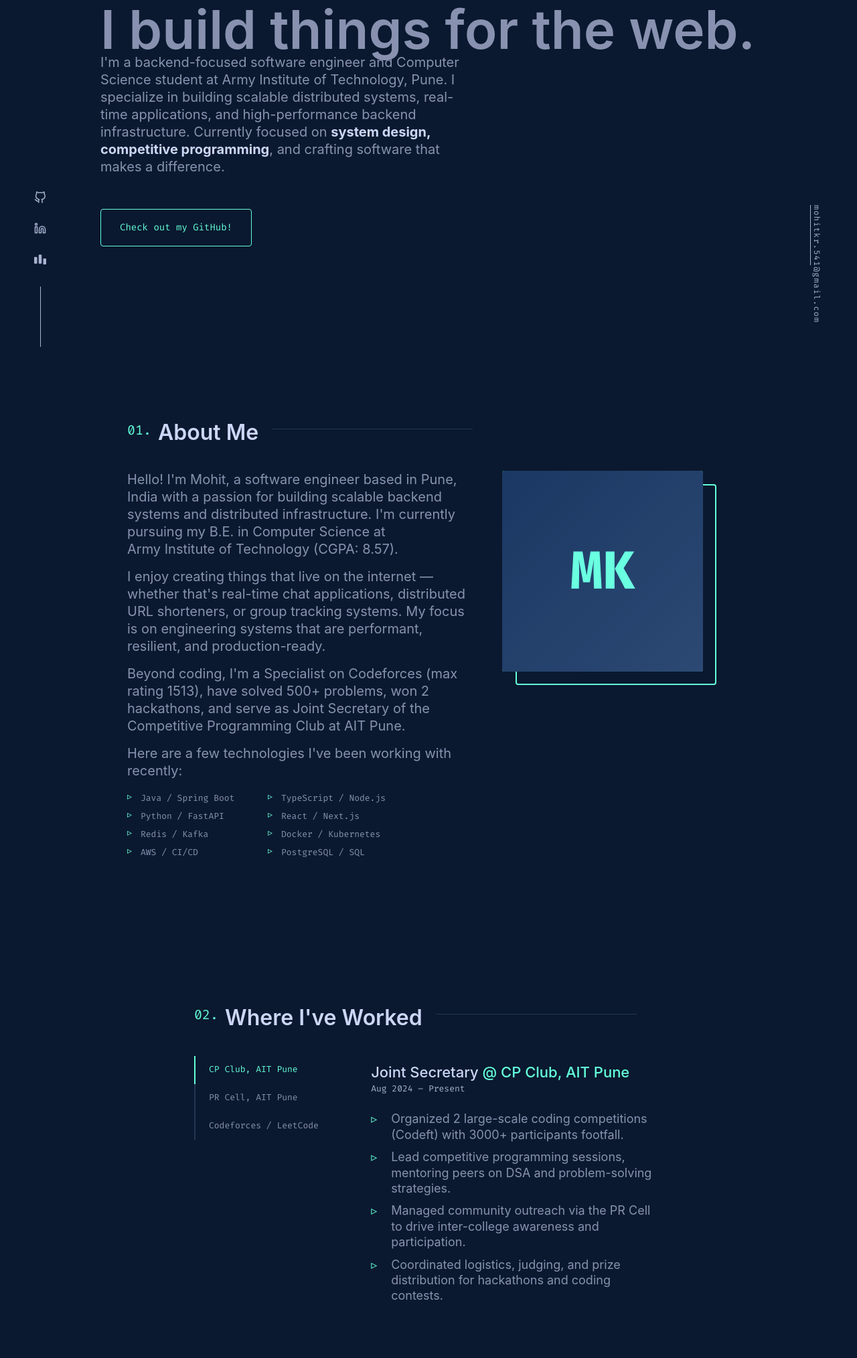
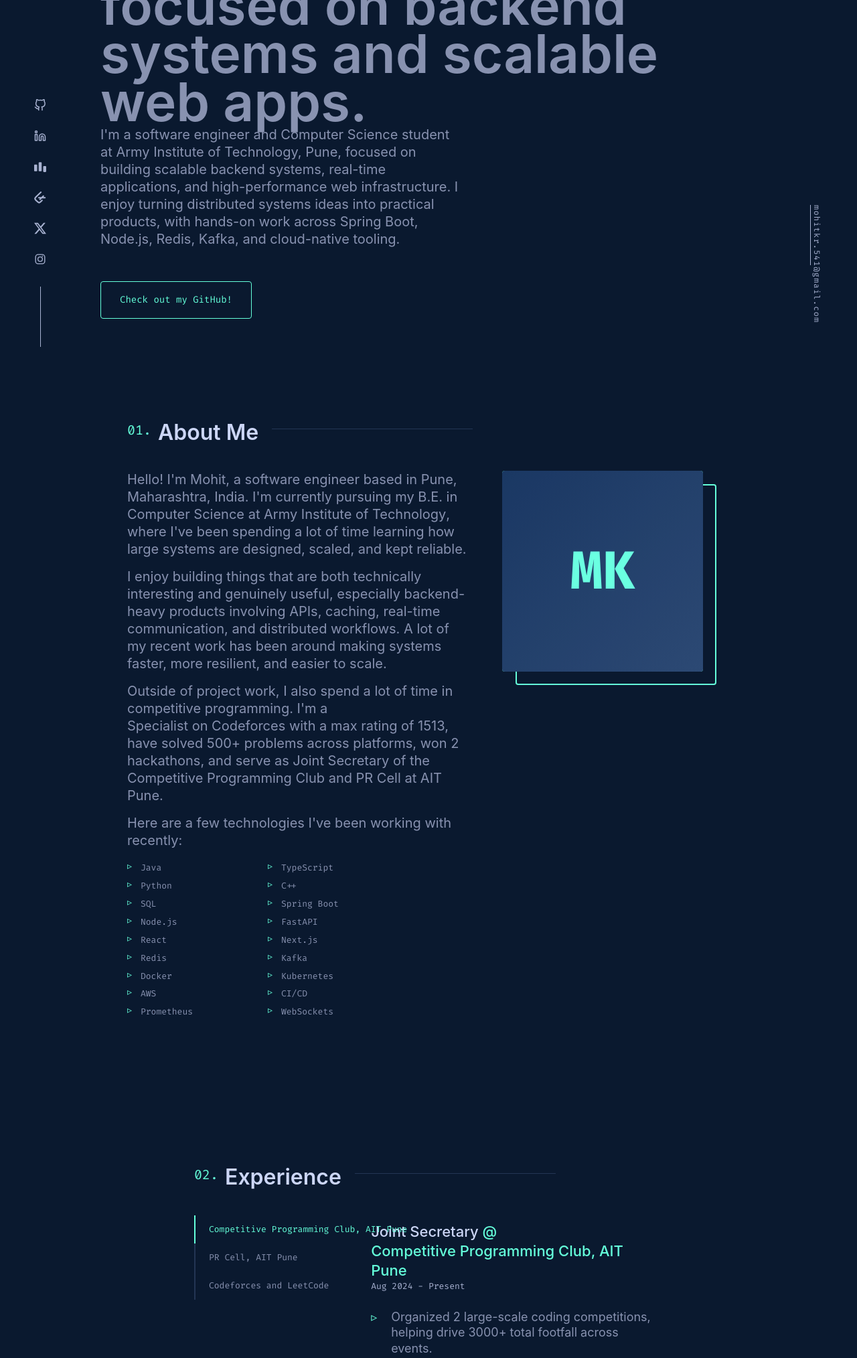
Before and after one commit to wreckurring/portfolio-new, a Gatsby site: page / in a window 1280 px wide. Shown: the part 282-2310 px from the top of the page at 67% size. Built offline with nearby package versions, Linux system fonts and the light colour scheme; Gatsby itself is replaced by a stand-in of ours.

Commit message:
personalize

```diff
--- a/gatsby-config.js
+++ b/gatsby-config.js
@@ -2,7 +2,7 @@ module.exports = {
   siteMetadata: {
     title: 'Mohit Kumar',
     description:
-      'Mohit Kumar is a backend-focused software engineer studying at AIT Pune, specializing in distributed systems, real-time applications, and scalable infrastructure.',
+      'Mohit Kumar is a software engineer at AIT Pune focused on backend systems, scalable web applications, distributed systems, and real-time infrastructure.',
     siteUrl: 'https://wreckurring.github.io',
     author: 'Mohit Kumar',
   },
--- a/src/components/head.js
+++ b/src/components/head.js
@@ -4,7 +4,7 @@ import { Helmet } from 'react-helmet';
 const Head = ({ title, description }) => {
   const defaultTitle = 'Mohit Kumar';
   const defaultDescription =
-    'Mohit Kumar is a backend-focused software engineer and CS student at AIT Pune, specializing in distributed systems, real-time applications, and scalable infrastructure.';
+    'Mohit Kumar is a software engineer and CS student at AIT Pune focused on backend systems, scalable web applications, distributed systems, and real-time infrastructure.';
 
   return (
     <Helmet
--- a/src/components/sections/about.js
+++ b/src/components/sections/about.js
@@ -1,4 +1,4 @@
-import React, { useEffect, useRef } from 'react';
+import React from 'react';
 import styled from 'styled-components';
 
 const StyledAboutSection = styled.section`
@@ -125,14 +125,24 @@ const StyledPic = styled.div`
 `;
 
 const skills = [
-  'Java / Spring Boot',
-  'TypeScript / Node.js',
-  'Python / FastAPI',
-  'React / Next.js',
-  'Redis / Kafka',
-  'Docker / Kubernetes',
-  'AWS / CI/CD',
-  'PostgreSQL / SQL',
+  'Java',
+  'TypeScript',
+  'Python',
+  'C++',
+  'SQL',
+  'Spring Boot',
+  'Node.js',
+  'FastAPI',
+  'React',
+  'Next.js',
+  'Redis',
+  'Kafka',
+  'Docker',
+  'Kubernetes',
+  'AWS',
+  'CI/CD',
+  'Prometheus',
+  'WebSockets',
 ];
 
 const About = () => {
@@ -144,32 +154,35 @@ const About = () => {
         <StyledText>
           <div>
             <p>
-              Hello! I'm Mohit, a software engineer based in Pune, India with a passion for
-              building scalable backend systems and distributed infrastructure. I'm currently
-              pursuing my B.E. in Computer Science at{' '}
+              Hello! I'm Mohit, a software engineer based in Pune, Maharashtra,
+              India. I'm currently pursuing my B.E. in Computer Science at{' '}
               <a href="https://www.aitpune.com/" target="_blank" rel="noreferrer">
                 Army Institute of Technology
-              </a>{' '}
-              (CGPA: 8.57).
+              </a>
+              , where I've been spending a lot of time learning how large systems are
+              designed, scaled, and kept reliable.
             </p>
 
             <p>
-              I enjoy creating things that live on the internet — whether that's real-time
-              chat applications, distributed URL shorteners, or group tracking systems. My
-              focus is on engineering systems that are performant, resilient, and
-              production-ready.
+              I enjoy building things that are both technically interesting and
+              genuinely useful, especially backend-heavy products involving APIs,
+              caching, real-time communication, and distributed workflows. A lot of
+              my recent work has been around making systems faster, more resilient,
+              and easier to scale.
             </p>
 
             <p>
-              Beyond coding, I'm a{' '}
+              Outside of project work, I also spend a lot of time in competitive
+              programming. I'm a{' '}
               <a
-                href="https://codeforces.com/profile/wreckurring"
+                href="https://codeforces.com/profile/alternate007"
                 target="_blank"
                 rel="noreferrer">
                 Specialist on Codeforces
               </a>{' '}
-              (max rating 1513), have solved 500+ problems, won 2 hackathons, and
-              serve as Joint Secretary of the Competitive Programming Club at AIT Pune.
+              with a max rating of 1513, have solved 500+ problems across platforms,
+              won 2 hackathons, and serve as Joint Secretary of the Competitive
+              Programming Club and PR Cell at AIT Pune.
             </p>
 
             <p>Here are a few technologies I've been working with recently:</p>
--- a/src/components/sections/achievements.js
+++ b/src/components/sections/achievements.js
@@ -58,7 +58,7 @@ const achievements = [
   {
     number: '500+',
     label: 'Problems Solved',
-    sub: 'LeetCode & Codeforces',
+    sub: 'LeetCode and Codeforces',
   },
   {
     number: '2x',
@@ -66,14 +66,14 @@ const achievements = [
     sub: '500+ competing teams',
   },
   {
+    number: '2',
+    label: 'Leadership Roles',
+    sub: 'CP Club and PR Cell',
+  },
+  {
     number: '3000+',
     label: 'Event Footfall',
-    sub: 'Codeft competitions organized',
-  },
-  {
-    number: '8.57',
-    label: 'CGPA',
-    sub: 'Army Institute of Technology',
+    sub: 'Coding competitions organized',
   },
   {
     number: '10k+',
--- a/src/components/sections/experience.js
+++ b/src/components/sections/experience.js
@@ -153,37 +153,37 @@ const StyledTabContent = styled.div`
 const jobs = [
   {
     title: 'Joint Secretary',
-    company: 'CP Club, AIT Pune',
+    company: 'Competitive Programming Club, AIT Pune',
     url: 'https://www.aitpune.com/',
-    range: 'Aug 2024 – Present',
+    range: 'Aug 2024 - Present',
     html: `<ul>
-      <li>Organized 2 large-scale coding competitions (Codeft) with 3000+ participants footfall.</li>
-      <li>Lead competitive programming sessions, mentoring peers on DSA and problem-solving strategies.</li>
-      <li>Managed community outreach via the PR Cell to drive inter-college awareness and participation.</li>
-      <li>Coordinated logistics, judging, and prize distribution for hackathons and coding contests.</li>
+      <li>Organized 2 large-scale coding competitions, helping drive 3000+ total footfall across events.</li>
+      <li>Led competitive programming sessions and peer mentorship around problem solving, data structures, and contest strategy.</li>
+      <li>Worked with the student team to coordinate event execution, judging, outreach, and participant experience.</li>
+      <li>Helped grow the club's technical presence on campus through community-building and consistent programming activities.</li>
     </ul>`,
   },
   {
     title: 'Joint Secretary',
     company: 'PR Cell, AIT Pune',
     url: 'https://www.aitpune.com/',
-    range: 'Aug 2024 – Present',
+    range: 'Aug 2024 - Present',
     html: `<ul>
-      <li>Handled public relations and communication for technical events and club activities.</li>
-      <li>Produced content and outreach material to increase event visibility and registration.</li>
-      <li>Collaborated with multiple college clubs to co-host inter-disciplinary events.</li>
+      <li>Handled communication and promotion for technical events, club initiatives, and student outreach.</li>
+      <li>Created messaging and promotional material that improved event visibility and registrations.</li>
+      <li>Collaborated with different teams across campus to support larger cross-club initiatives and public-facing events.</li>
     </ul>`,
   },
   {
     title: 'Competitive Programmer',
-    company: 'Codeforces / LeetCode',
-    url: 'https://codeforces.com/profile/wreckurring',
-    range: '2022 – Present',
+    company: 'Codeforces and LeetCode',
+    url: 'https://codeforces.com/profile/alternate007',
+    range: '2022 - Present',
     html: `<ul>
       <li>Achieved Specialist rank on Codeforces with max rating of 1513.</li>
       <li>Solved 500+ problems across Codeforces and LeetCode platforms.</li>
-      <li>Competed in rated contests regularly, sharpening skills in algorithms and data structures.</li>
-      <li>Winner of 2 hackathons, selected from 500+ participating teams.</li>
+      <li>Regularly competed in rated contests, sharpening fundamentals in algorithms, data structures, and implementation speed.</li>
+      <li>Applied the same problem-solving mindset in hackathons, where I was part of teams that won 2 events from 500+ participating teams.</li>
     </ul>`,
   },
 ];
@@ -193,7 +193,7 @@ const Experience = () => {
 
   return (
     <StyledJobsSection id="experience">
-      <h2 className="numbered-heading">Where I've Worked</h2>
+      <h2 className="numbered-heading">Experience</h2>
 
       <div className="inner">
         <StyledTabList role="tablist" aria-label="Job tabs">
@@ -204,7 +204,7 @@ const Experience = () => {
               onClick={() => setActiveTabId(i)}
               role="tab"
               tabIndex={activeTabId === i ? '0' : '-1'}
-              aria-selected={activeTabId === i ? true : false}>
+              aria-selected={activeTabId === i}>
               {company}
             </StyledTabButton>
           ))}
--- a/src/components/sections/hero.js
+++ b/src/components/sections/hero.js
@@ -72,19 +72,19 @@ const Hero = () => {
 
   const one = <h1>Hi, my name is</h1>;
   const two = <h2 className="big-heading">Mohit Kumar.</h2>;
-  const three = <h3 className="big-heading">I build things for the web.</h3>;
+  const three = (
+    <h3 className="big-heading">Software Engineer focused on backend systems and scalable web apps.</h3>
+  );
   const four = (
     <p>
-      I'm a backend-focused software engineer and Computer Science student at{' '}
+      I'm a software engineer and Computer Science student at{' '}
       <a href="https://www.aitpune.com/" target="_blank" rel="noreferrer">
         Army Institute of Technology, Pune
       </a>
-      . I specialize in building scalable distributed systems, real-time applications,
-      and high-performance backend infrastructure. Currently focused on{' '}
-      <strong style={{ color: 'var(--lightest-slate)' }}>
-        system design, competitive programming
-      </strong>
-      , and crafting software that makes a difference.
+      , focused on building scalable backend systems, real-time applications, and
+      high-performance web infrastructure. I enjoy turning distributed systems ideas
+      into practical products, with hands-on work across Spring Boot, Node.js,
+      Redis, Kafka, and cloud-native tooling.
     </p>
   );
   const five = (
--- a/src/components/sections/projects.js
+++ b/src/components/sections/projects.js
@@ -81,7 +81,6 @@ const StyledProject = styled.li`
     justify-content: space-between;
     align-items: flex-start;
     flex-direction: column;
-    align-items: flex-start;
     position: relative;
     height: 100%;
     padding: 2rem 1.75rem;
@@ -100,6 +99,7 @@ const StyledProject = styled.li`
 
   .folder {
     color: var(--green);
+
     svg {
       width: 40px;
       height: 40px;
@@ -186,25 +186,28 @@ const StyledProject = styled.li`
 
 const projects = [
   {
-    title: 'ChatFlow',
+    title: 'Distributed URL Shortener',
     description:
-      'Real-time messaging backend with Spring Boot and WebSockets. Integrated Redis Pub/Sub across horizontally scaled instances. Reduced chat history latency by ~60% with read-through cache. Handles 10,000 concurrent connections validated via Apache JMeter.',
-    tech: ['Spring Boot', 'WebSockets', 'Redis', 'PostgreSQL'],
-    github: 'https://github.com/wreckurring',
+      'A scalable URL shortener focused on high-throughput creation and low-latency reads. Built with Redis caching, Bloom filters, PostgreSQL, and Kafka-backed analytics to reduce bottlenecks and support 10,000+ URL creations per second.',
+    tech: ['Java', 'Spring Boot', 'Redis', 'PostgreSQL', 'Kafka'],
+    github: 'https://github.com/wreckurring/url-shortener',
+    external: 'https://url-shortener-demo.vercel.app',
   },
   {
-    title: 'Cyclotrack',
+    title: 'Realtime Chat System',
     description:
-      'Real-time group cycling tracker for the college Cycling Club using MERN stack. Reduced server RAM from 512MB to 100MB (~80%) via payload debouncing. Maintained smooth 60 FPS mapping UI with state management and component memoization.',
-    tech: ['Node.js', 'React', 'WebSockets', 'Redis'],
-    github: 'https://github.com/wreckurring',
+      'A backend-heavy real-time chat platform built around WebSockets, JWT auth, Redis Pub/Sub, and PostgreSQL. Designed to support horizontally scaled messaging with faster history fetches, circuit breakers, and rate limiting under load.',
+    tech: ['Spring Boot', 'WebSockets', 'Redis', 'PostgreSQL'],
+    github: 'https://github.com/wreckurring/realtime-chat-system',
+    external: 'https://realtime-chat-system-demo.vercel.app',
   },
   {
-    title: 'Distributed URL Shortener',
+    title: 'WreckOn',
     description:
-      'High-throughput URL shortener with Redis read-through cache and Bloom filters to eliminate DB bottlenecking. Base62 token-range allocation strategy supporting 10,000+ creations/sec. Decoupled analytics with Kafka improving read throughput by ~70%.',
-    tech: ['Java', 'Spring Boot', 'Redis', 'PostgreSQL', 'Kafka'],
-    github: 'https://github.com/wreckurring',
+      'A music streaming platform project that rounds out the portfolio with a more product-focused build. It showcases frontend experience, media-centric UI work, and the ability to ship a polished end-user experience beyond purely backend systems.',
+    tech: ['HTML', 'CSS', 'JavaScript'],
+    github: 'https://github.com/wreckurring/WreckOn',
+    external: 'https://wreckon-demo.vercel.app',
   },
 ];
 
@@ -222,12 +225,21 @@ const GitHubIcon = () => (
   </svg>
 );
 
+const ExternalIcon = () => (
+  <svg xmlns="http://www.w3.org/2000/svg" role="img" viewBox="0 0 24 24" fill="none" stroke="currentColor" strokeWidth="2" strokeLinecap="round" strokeLinejoin="round">
+    <title>External</title>
+    <path d="M18 13v6a2 2 0 0 1-2 2H5a2 2 0 0 1-2-2V8a2 2 0 0 1 2-2h6" />
+    <polyline points="15 3 21 3 21 9" />
+    <line x1="10" y1="14" x2="21" y2="3" />
+  </svg>
+);
+
 const Projects = () => (
   <StyledProjectsSection id="projects">
     <h2 className="numbered-heading">Some Things I've Built</h2>
 
     <ul className="projects-grid">
-      {projects.map(({ title, description, tech, github }) => (
+      {projects.map(({ title, description, tech, github, external }) => (
         <StyledProject key={title}>
           <div className="project-inner">
             <header>
@@ -236,6 +248,16 @@ const Projects = () => (
                   <FolderIcon />
                 </div>
                 <div className="project-links">
+                  {external && (
+                    <a
+                      href={external}
+                      className="external"
+                      aria-label="External Link"
+                      target="_blank"
+                      rel="noreferrer">
+                      <ExternalIcon />
+                    </a>
+                  )}
                   {github && (
                     <a href={github} aria-label="GitHub Link" target="_blank" rel="noreferrer">
                       <GitHubIcon />
--- a/src/components/social.js
+++ b/src/components/social.js
@@ -111,11 +111,41 @@ const socialLinks = [
   },
   {
     name: 'Codeforces',
-    url: 'https://codeforces.com/profile/wreckurring',
+    url: 'https://codeforces.com/profile/alternate007',
     svg: (
       <svg xmlns="http://www.w3.org/2000/svg" role="img" viewBox="0 0 24 24" fill="currentColor">
         <title>Codeforces</title>
-        <path d="M4.5 7.5C5.328 7.5 6 8.172 6 9v10.5c0 .828-.672 1.5-1.5 1.5h-3C.672 21 0 20.328 0 19.5V9c0-.828.672-1.5 1.5-1.5h3zm9-4.5c.828 0 1.5.672 1.5 1.5V19.5c0 .828-.672 1.5-1.5 1.5h-3c-.828 0-1.5-.672-1.5-1.5V4.5C9 3.672 9.672 3 10.5 3h3zm9 7.5c.828 0 1.5.672 1.5 1.5v9c0 .828-.672 1.5-1.5 1.5h-3c-.828 0-1.5-.672-1.5-1.5V12c0-.828.672-1.5 1.5-1.5h3z"/>
+        <path d="M4.5 7.5C5.328 7.5 6 8.172 6 9v10.5c0 .828-.672 1.5-1.5 1.5h-3C.672 21 0 20.328 0 19.5V9c0-.828.672-1.5 1.5-1.5h3zm9-4.5c.828 0 1.5.672 1.5 1.5V19.5c0 .828-.672 1.5-1.5 1.5h-3c-.828 0-1.5-.672-1.5-1.5V4.5C9 3.672 9.672 3 10.5 3h3zm9 7.5c.828 0 1.5.672 1.5 1.5v9c0 .828-.672 1.5-1.5 1.5h-3c-.828 0-1.5-.672-1.5-1.5V12c0-.828.672-1.5 1.5-1.5h3z" />
+      </svg>
+    ),
+  },
+  {
+    name: 'LeetCode',
+    url: 'https://leetcode.com/u/wavylength/',
+    svg: (
+      <svg xmlns="http://www.w3.org/2000/svg" role="img" viewBox="0 0 24 24" fill="currentColor">
+        <title>LeetCode</title>
+        <path d="M13.483 0a1.374 1.374 0 0 0-.961.396L2.106 10.419a5.249 5.249 0 0 0 0 7.424l4.052 3.903a5.248 5.248 0 0 0 7.424 0l3.125-3.012a1.374 1.374 0 1 0-1.906-1.98l-3.125 3.012a2.5 2.5 0 0 1-3.537 0l-4.052-3.902a2.5 2.5 0 0 1 0-3.537L14.427 2.376A1.374 1.374 0 0 0 13.483 0zm4.934 7.666a1.374 1.374 0 0 0-.962.397l-6.8 6.549a1.374 1.374 0 1 0 1.905 1.98l6.8-6.548a1.374 1.374 0 0 0-.943-2.378zM9.275 10.97a1.374 1.374 0 0 0 0 2.748h12.351a1.374 1.374 0 1 0 0-2.748z" />
+      </svg>
+    ),
+  },
+  {
+    name: 'X',
+    url: 'https://x.com/wreckurring',
+    svg: (
+      <svg xmlns="http://www.w3.org/2000/svg" role="img" viewBox="0 0 24 24" fill="currentColor">
+        <title>X</title>
+        <path d="M18.901 1.153h3.68l-8.04 9.19 9.458 12.504h-7.406l-5.8-7.584-6.639 7.584H.47l8.6-9.83L0 1.153h7.594l5.243 6.932zM17.605 20.638h2.039L6.486 3.246H4.298z" />
+      </svg>
+    ),
+  },
+  {
+    name: 'Instagram',
+    url: 'https://instagram.com/mkr.541',
+    svg: (
+      <svg xmlns="http://www.w3.org/2000/svg" role="img" viewBox="0 0 24 24" fill="currentColor">
+        <title>Instagram</title>
+        <path d="M7.75 2h8.5A5.75 5.75 0 0 1 22 7.75v8.5A5.75 5.75 0 0 1 16.25 22h-8.5A5.75 5.75 0 0 1 2 16.25v-8.5A5.75 5.75 0 0 1 7.75 2zm0 1.8A3.95 3.95 0 0 0 3.8 7.75v8.5a3.95 3.95 0 0 0 3.95 3.95h8.5a3.95 3.95 0 0 0 3.95-3.95v-8.5a3.95 3.95 0 0 0-3.95-3.95zm8.95 1.35a1.1 1.1 0 1 1 0 2.2 1.1 1.1 0 0 1 0-2.2zM12 6.6A5.4 5.4 0 1 1 6.6 12 5.406 5.406 0 0 1 12 6.6zm0 1.8A3.6 3.6 0 1 0 15.6 12 3.604 3.604 0 0 0 12 8.4z" />
       </svg>
     ),
   },
```
Also changed, not shown: src/components/sections/contact.js (+4 -4 lines), 2 other files.
